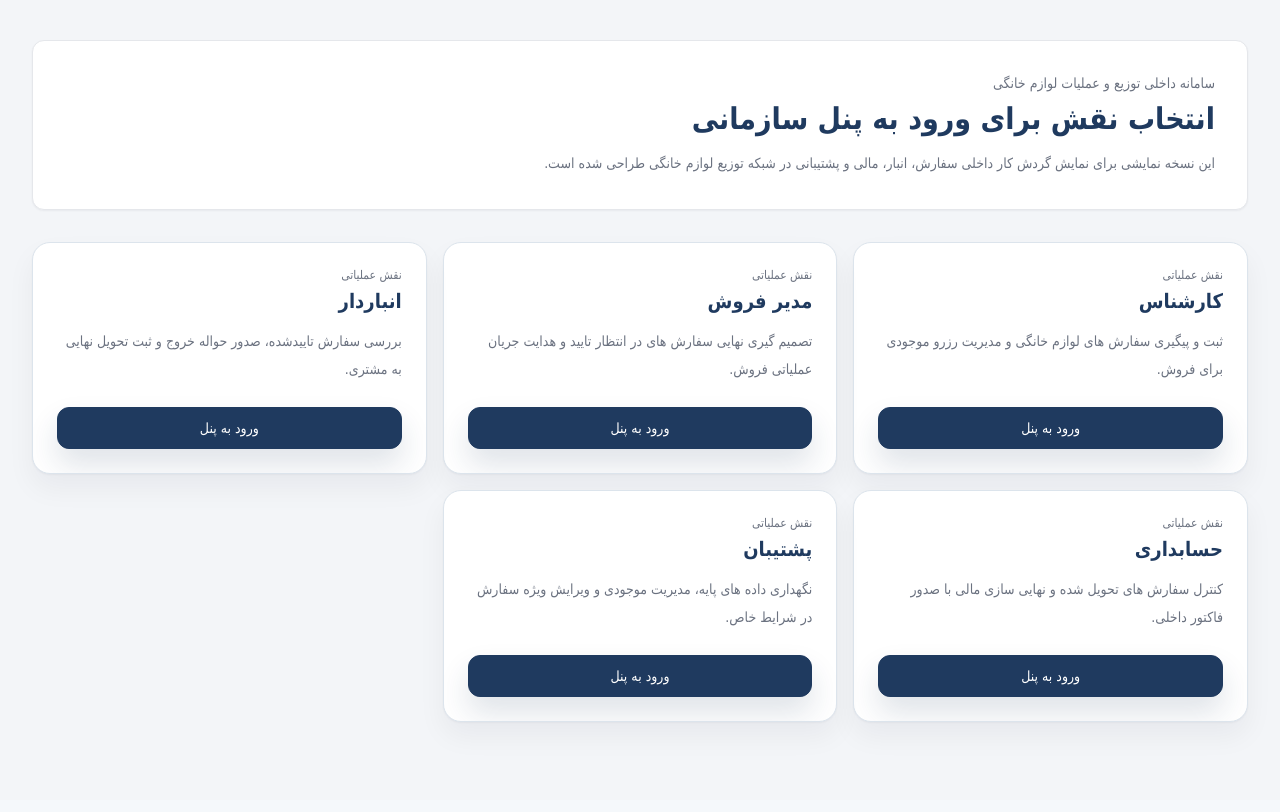
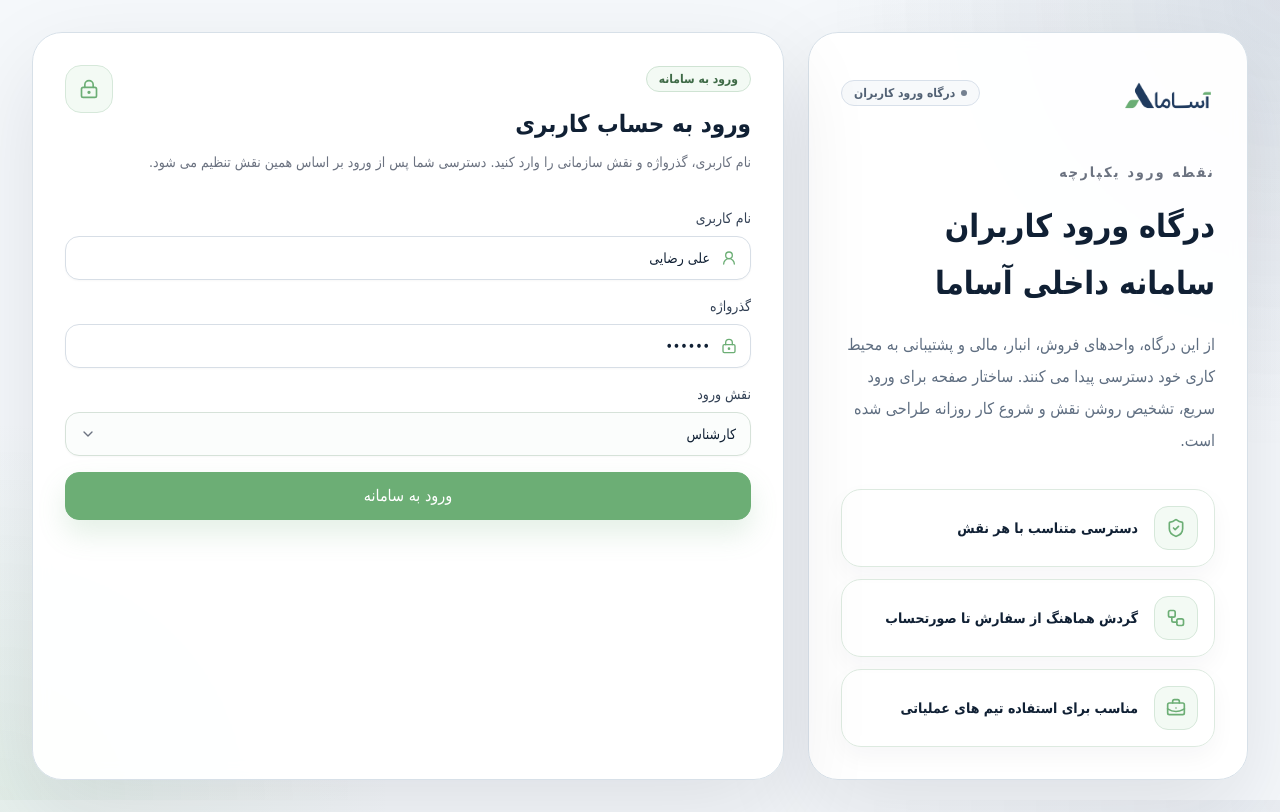
Before and after one commit to shirinmodarres/asama-order-flow, a Next.js app: page / in a window 1280 px wide. Built offline with nearby package versions, Linux system fonts and the light colour scheme.

Commit message:
feat: login added.

```diff
--- a/app/page.tsx
+++ b/app/page.tsx
@@ -1,29 +1,5 @@
-import { RoleCard } from "@/components/landing/role-card";
-import { roles } from "@/lib/mock-data";
+import { LoginScreen } from "@/components/landing/login-screen";
 
 export default function Home() {
-  return (
-    <div className="min-h-screen bg-[#F3F5F8] px-4 py-10 lg:px-8">
-      <main className="mx-auto w-full max-w-[1240px]">
-        <section className="mb-8 rounded-xl border border-[#E5E7EB] bg-white p-6 shadow-[0_1px_2px_rgba(15,23,42,0.05)] lg:p-8">
-          <p className="text-sm text-[#6B7280]">
-            سامانه داخلی توزیع و عملیات لوازم خانگی
-          </p>
-          <h1 className="mt-2 text-2xl font-bold text-[#1F3A5F] lg:text-3xl">
-            انتخاب نقش برای ورود به پنل سازمانی
-          </h1>
-          <p className="mt-3 max-w-3xl text-sm leading-7 text-[#6B7280]">
-            این نسخه نمایشی برای نمایش گردش کار داخلی سفارش، انبار، مالی و
-            پشتیبانی در شبکه توزیع لوازم خانگی طراحی شده است.
-          </p>
-        </section>
-
-        <section className="grid gap-4 sm:grid-cols-2 xl:grid-cols-3">
-          {roles.map((role) => (
-            <RoleCard key={role.key} role={role} />
-          ))}
-        </section>
-      </main>
-    </div>
-  );
+  return <LoginScreen />;
 }
--- /dev/null
+++ b/components/landing/login-screen.tsx
@@ -0,0 +1,192 @@
+"use client";
+
+import { useRouter } from "next/navigation";
+import { useState } from "react";
+import {
+  BriefcaseBusiness,
+  LockKeyhole,
+  ShieldCheck,
+  UserRound,
+  Workflow,
+} from "lucide-react";
+import { AsamaLogo } from "@/components/branding/asama-logo";
+import { Badge } from "@/components/ui/badge";
+import { Button } from "@/components/ui/button";
+import { Input } from "@/components/ui/input";
+import {
+  Select,
+  SelectContent,
+  SelectItem,
+  SelectTrigger,
+  SelectValue,
+} from "@/components/ui/select";
+import { roles, rolesByKey } from "@/lib/mock-data";
+import type { RoleKey } from "@/lib/types";
+
+const infoItems = [
+  {
+    title: "دسترسی متناسب با هر نقش",
+    icon: ShieldCheck,
+  },
+  {
+    title: "گردش هماهنگ از سفارش تا صورتحساب",
+    icon: Workflow,
+  },
+  {
+    title: "مناسب برای استفاده تیم های عملیاتی",
+    icon: BriefcaseBusiness,
+  },
+];
+
+export function LoginScreen() {
+  const router = useRouter();
+  const [selectedRole, setSelectedRole] = useState<RoleKey>("expert");
+  const [username, setUsername] = useState(rolesByKey.expert.userName);
+  const [password, setPassword] = useState("123456");
+  const currentRole = rolesByKey[selectedRole];
+
+  const handleRoleChange = (roleKey: RoleKey) => {
+    setSelectedRole(roleKey);
+    setUsername(rolesByKey[roleKey].userName);
+    localStorage.setItem("asama-demo-role", roleKey);
+  };
+
+  return (
+    <div className="relative min-h-screen overflow-hidden px-4 py-6 lg:px-8 lg:py-8">
+      <div className="pointer-events-none absolute inset-0 bg-[radial-gradient(circle_at_top_right,rgba(31,58,95,0.08),transparent_30%),radial-gradient(circle_at_bottom_left,rgba(108,174,117,0.1),transparent_26%)]" />
+
+      <main className="relative mx-auto grid w-full max-w-[1320px] gap-6 xl:grid-cols-[440px_minmax(0,1fr)]">
+        <section className="rounded-[30px] border border-[#D7E0E8] bg-white/95 p-6 shadow-[0_34px_90px_rgba(15,23,42,0.1)] backdrop-blur xl:p-8">
+          <div className="flex flex-wrap items-center justify-between gap-4">
+            <AsamaLogo href="/" />
+            <Badge variant="neutral" dot>
+              درگاه ورود کاربران
+            </Badge>
+          </div>
+
+          <div className="mt-10 max-w-xl">
+            <p className="text-sm font-semibold tracking-[0.16em] text-[#6B7280]">
+              نقطه ورود یکپارچه
+            </p>
+            <h1 className="mt-4 max-w-[30rem] text-2xl font-bold leading-[1.8] text-[#102034] lg:text-[2rem]">
+              درگاه ورود کاربران سامانه داخلی آساما
+            </h1>
+            <p className="mt-4 text-base leading-8 text-[#5F6E81]">
+              از این درگاه، واحدهای فروش، انبار، مالی و پشتیبانی به محیط کاری
+              خود دسترسی پیدا می کنند. ساختار صفحه برای ورود سریع، تشخیص روشن
+              نقش و شروع کار روزانه طراحی شده است.
+            </p>
+          </div>
+
+          <div className="mt-8 grid gap-3">
+            {infoItems.map((item) => (
+              <div
+                key={item.title}
+                className="flex items-center gap-4 rounded-[20px] border border-[#DDEAE0] bg-white/90 px-4 py-4 shadow-[0_10px_24px_rgba(15,23,42,0.04)]"
+              >
+                <span className="flex size-11 shrink-0 items-center justify-center rounded-[14px] border border-[#D6E8DA] bg-[#F3FAF4] text-[#6CAE75]">
+                  <item.icon className="size-5" />
+                </span>
+                <div>
+                  <h2 className="text-sm font-semibold text-[#102034]">
+                    {item.title}
+                  </h2>
+                </div>
+              </div>
+            ))}
+          </div>
+        </section>
+
+        <section className="rounded-[30px] border border-[#D7E0E8] bg-white/95 p-6 shadow-[0_34px_90px_rgba(15,23,42,0.1)] backdrop-blur xl:p-8">
+          <div className="flex items-start justify-between gap-4">
+            <div>
+              <Badge variant="success">ورود به سامانه</Badge>
+              <h2 className="mt-4 text-2xl font-bold text-[#102034]">
+                ورود به حساب کاربری
+              </h2>
+              <p className="mt-2 text-sm leading-7 text-[#6B7280]">
+                نام کاربری، گذرواژه و نقش سازمانی را وارد کنید. دسترسی شما پس از
+                ورود بر اساس همین نقش تنظیم می شود.
+              </p>
+            </div>
+            <div className="flex size-12 items-center justify-center rounded-[16px] border border-[#D6E8DA] bg-[#F3FAF4] text-[#6CAE75]">
+              <LockKeyhole className="size-5" />
+            </div>
+          </div>
+
+          <form
+            className="mt-8 space-y-4"
+            onSubmit={(event) => {
+              event.preventDefault();
+              localStorage.setItem("asama-demo-role", currentRole.key);
+              router.push(currentRole.path);
+            }}
+          >
+            <label className="grid gap-2 text-sm font-medium text-[#334155]">
+              <span>نام کاربری</span>
+              <div className="relative">
+                <UserRound className="pointer-events-none absolute top-1/2 right-3.5 size-4 -translate-y-1/2 text-[#6CAE75]" />
+                <Input
+                  value={username}
+                  onChange={(event) => setUsername(event.target.value)}
+                  className="pr-10"
+                  required
+                />
+              </div>
+            </label>
+
+            <label className="grid gap-2 text-sm font-medium text-[#334155]">
+              <span>گذرواژه</span>
+              <div className="relative">
+                <LockKeyhole className="pointer-events-none absolute top-1/2 right-3.5 size-4 -translate-y-1/2 text-[#6CAE75]" />
+                <Input
+                  type="password"
+                  value={password}
+                  onChange={(event) => setPassword(event.target.value)}
+                  className="pr-10"
+                  required
+                />
+              </div>
+            </label>
+
+            <label className="grid gap-2 text-sm font-medium text-[#334155]">
+              <span>نقش ورود</span>
+              <Select
+                value={selectedRole}
+                onValueChange={(value) => handleRoleChange(value as RoleKey)}
+              >
+                <SelectTrigger className="border-[#D6E2D9] bg-[#FBFDFC]">
+                  <SelectValue placeholder="انتخاب نقش" />
+                </SelectTrigger>
+                <SelectContent>
+                  {roles.map((role) => (
+                    <SelectItem key={role.key} value={role.key}>
+                      {role.title}
+                    </SelectItem>
+                  ))}
+                </SelectContent>
+              </Select>
+            </label>
+
+            <Button type="submit" variant="success" fullWidth size="lg">
+              ورود به سامانه
+            </Button>
+          </form>
+
+          {/* <div className="mt-6 rounded-[20px] bg-[#F7FBF8] px-4 py-4">
+            <div className="flex items-center gap-2 text-sm font-semibold text-[#315D3D]">
+              <ShieldCheck className="size-4" />
+              نقش انتخاب شده
+            </div>
+            <p className="mt-2 text-sm font-semibold text-[#102034]">
+              {currentRole.title}
+            </p>
+            <p className="mt-1 text-sm leading-7 text-[#6B7280]">
+              {currentRole.entrySummary}
+            </p>
+          </div> */}
+        </section>
+      </main>
+    </div>
+  );
+}
```
